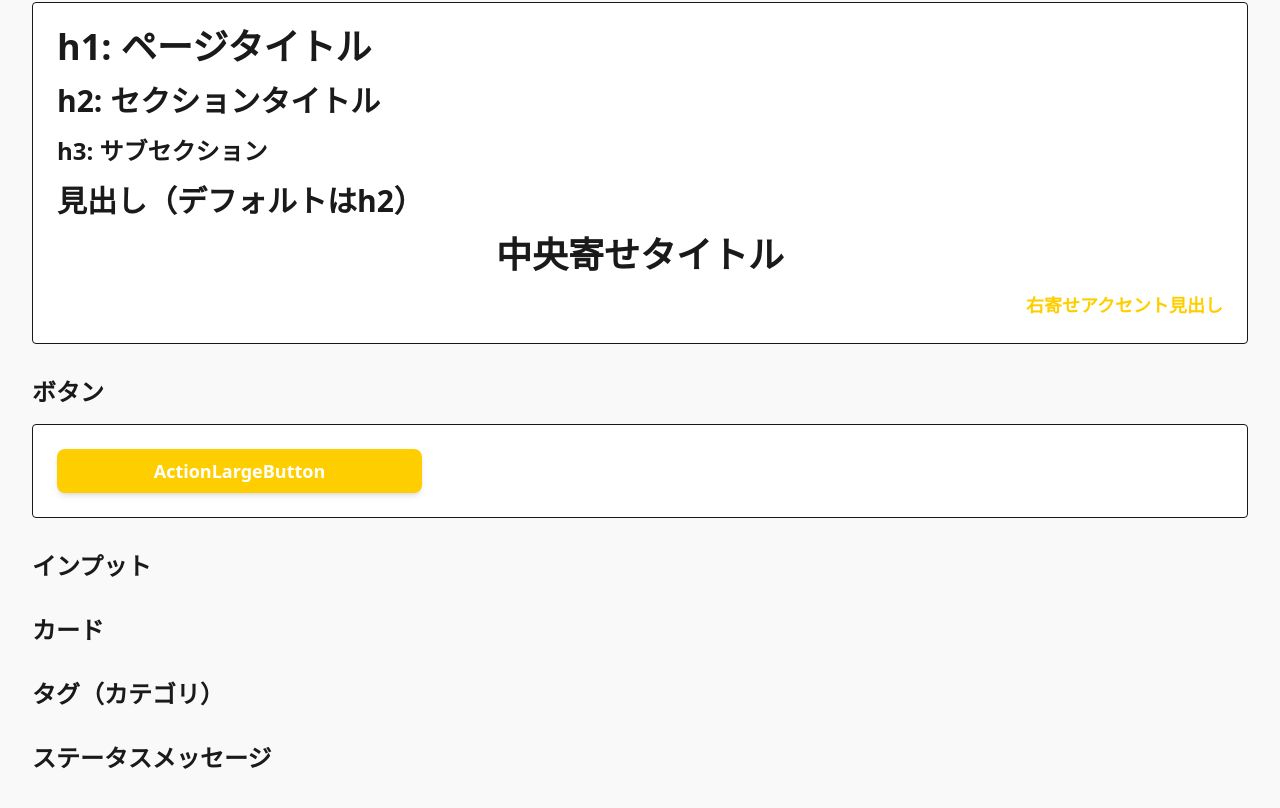
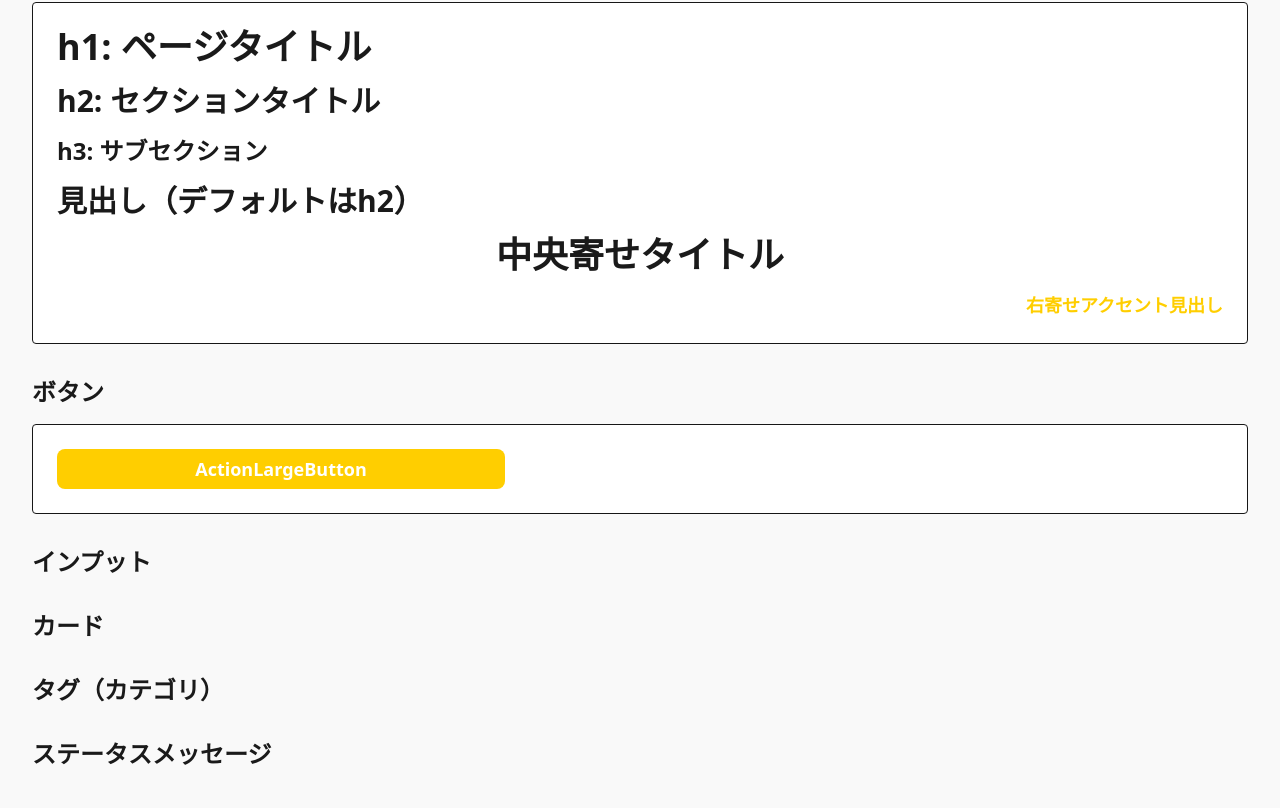
Before and after one commit to tdu25-wsp/mimo-frontend, a Next.js app: page /dev in a window 1280 px wide. Shown: the part 3209-4017 px from the top of the page. Built offline with nearby package versions, Linux system fonts and the light colour scheme.

Commit message:
色参照、ボタンサイズ、shadowオフ

```diff
--- a/components/ui/ActionLargeButton.tsx
+++ b/components/ui/ActionLargeButton.tsx
@@ -14,9 +14,9 @@ const ActionLargeButton = ({
 
   const finalClassName = twMerge(
     clsx(
-      'w-[365px]', 'h-[44px]', 'px-4', 'text-lg', 'font-bold',
-      'text-white', 'bg-[#FFCE00]', 'rounded-lg', 'shadow-md',
-      'transition-colors', 'hover:bg-[#FFF3C3]', 'focus:outline-none',
+      'w-full', 'h-[40px]', 'px-4', 'text-lg', 'font-bold',
+      'text-white', 'bg-primary', 'rounded-lg',
+      'transition-colors', 'hover:bg-primary-hover', 'focus:outline-none',
       'focus:ring-2', 'focus:ring-blue-500', 'focus:ring-opacity-50',
 
       className
```
